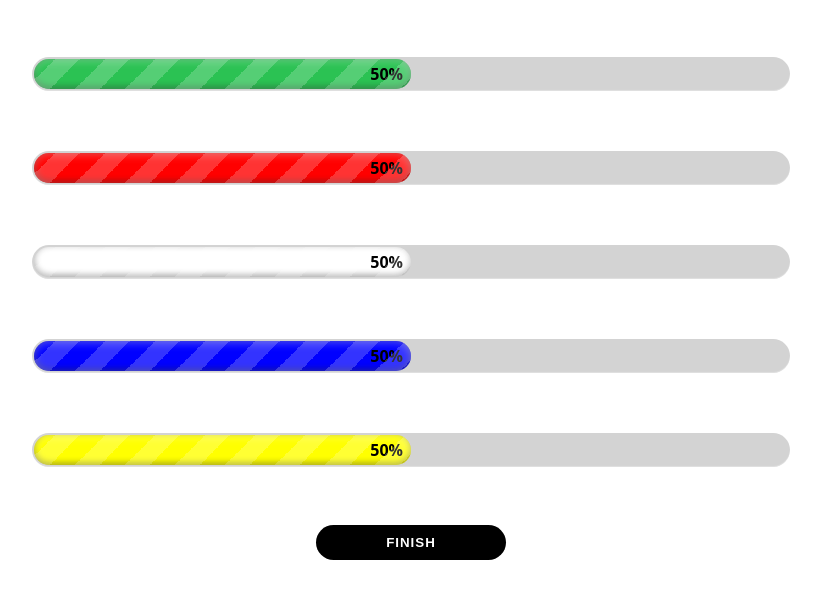
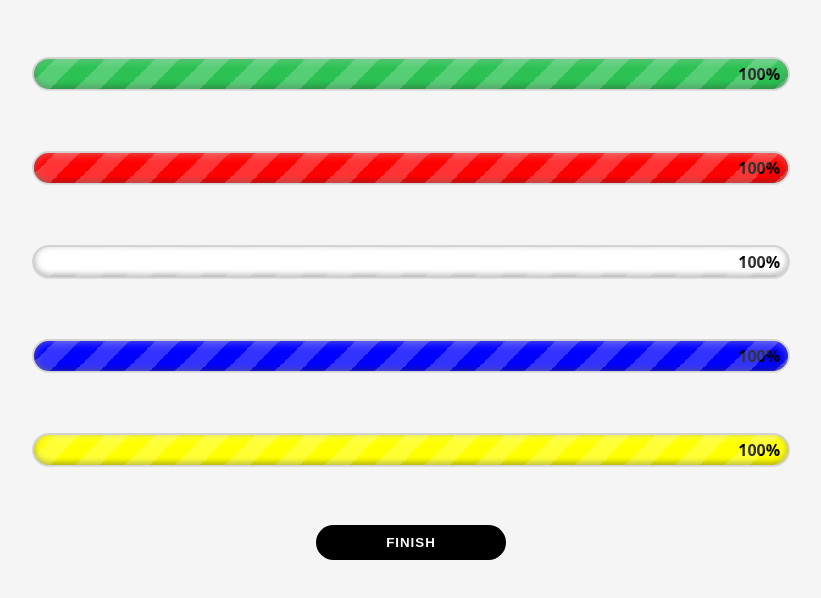
Before and after one commit to Donard97/progress-bars, a plain HTML site: page index.html in a window 1280 px wide. Both pictures are taken after a click on the button "FINISH". Shown: the part 140-738 px from the top of the page, without its empty margins (229-1050 px from the left). Drawn offline with Linux system fonts and the light colour scheme.

Commit message:
Add javascript to fill progress bars

```diff
--- a/css/style.css
+++ b/css/style.css
@@ -6,12 +6,15 @@ body {
   text-align: center;
   color: black;
   font-family: system-ui, sans-serif;
+  background: whitesmoke;
 }
+
 h1 {
   font-size: 42px;
   font-weight: 600;
   margin: 0 0 30px;
 }
+
 pre {
   background: #000;
   text-align: left;
@@ -32,6 +35,7 @@ pre {
 
 .meter > span {
   display: block;
+  width: 50%;
   height: 100%;
   border-radius: 20px;
   padding-right: 8px;
@@ -99,7 +103,6 @@ pre {
   margin: 80px auto;
 }
 
-
 .second-bar > span {
   background-color: red;
 }
--- a/index.html
+++ b/index.html
@@ -13,24 +13,26 @@
     <div class="page-wrap">
       <h1>Progress Bars</h1>
       <div class="meter first-bar">
-        <span style="width: 50%">50%</span>
+        <span>50%</span>
       </div>
       <div class="meter second-bar">
-        <span style="width: 50%">50%</span>
+        <span>50%</span>
       </div>
       <div class="meter third-bar">
-        <span style="width: 50%">50%</span>
+        <span>50%</span>
       </div>
       <div class="meter fourth-bar">
-        <span style="width: 50%">50%</span>
+        <span>50%</span>
       </div>
       <div class="meter fifth-bar">
-        <span style="width: 50%">50%</span>
+        <span>50%</span>
       </div>
 
       <div class="btn">
-        <button type="button">FINISH</button>
+        <button type="button" >FINISH</button>
       </div>
   </section>
+
+  <script src="js/index.js"></script>
 </body>
 </html>
--- /dev/null
+++ b/js/index.js
@@ -0,0 +1,12 @@
+const progressBars = document.querySelectorAll('span');
+
+const updateBars = () => {
+  for(i=0; i<5; i++) {
+    while (parseInt(progressBars[i].innerText) < 100) {
+      progressBars[i].style.width = `${parseInt(progressBars[i].innerText) +1}%`;
+      progressBars[i].innerText = `${parseInt(progressBars[i].innerText) +1}%`
+    }
+  }
+};
+
+document.querySelector('button').addEventListener ('click', updateBars)
```
